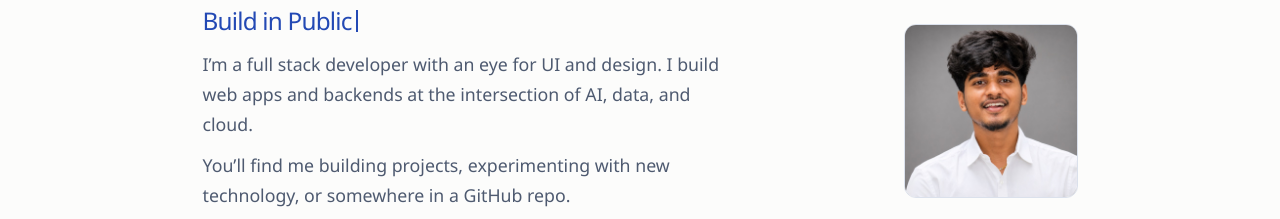
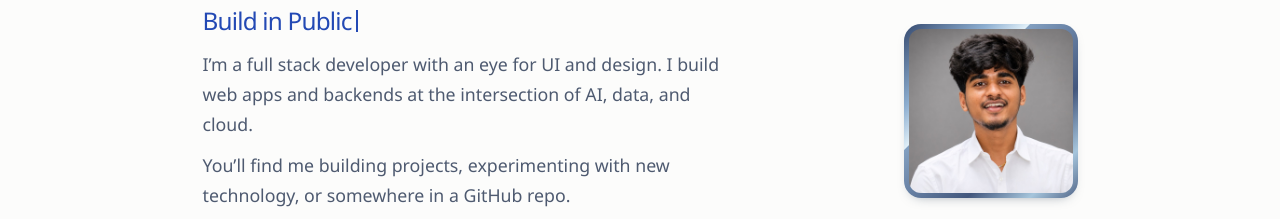
Before and after one commit to Kousik-dev/portfolio, a plain HTML site: page index.html in a window 1280 px wide. Shown: the part 560-779 px from the top of the page. Drawn offline with nearby package versions, Linux system fonts and the light colour scheme; a web font is replaced by a local one.

Commit message:
Frame the portrait in the winter banner's blue palette

```diff
--- a/index.html
+++ b/index.html
@@ -7,7 +7,7 @@
   <meta name="theme-color" content="#fcfcfb">
   <title>Kousik · Full Stack Developer</title>
   <link rel="icon" href="./assets/mark.svg" type="image/svg+xml">
-  <link rel="stylesheet" href="./src/style.css?v=b664ea9ecdba">
+  <link rel="stylesheet" href="./src/style.css?v=40e585104733">
   <script defer src="./src/main.js?v=f3871938c958"></script>
   <script defer src="./src/kitten.js?v=a9512c589224"></script>
 </head>
--- a/src/style.css
+++ b/src/style.css
@@ -108,8 +108,16 @@ h1 { margin: 0.1em 0 0.13em -0.035em; font-weight: 620; font-size: clamp(3.4rem,
 .profile-link:hover > span { transform: translate(2px, -2px); }
 .profile-link:active { transform: translateY(1px); }
 .inline-link { color: var(--accent); }
-.portrait { overflow: hidden; border: 1px solid var(--line); border-radius: 12px; }
-.portrait img { width: 100%; height: auto; }
+.portrait {
+  --rim: clamp(3px, 0.45vw, 5px);
+  --corner: clamp(11px, 1.6vw, 17px);
+  padding: var(--rim);
+  border-radius: var(--corner);
+  background: #526b93;
+  background: linear-gradient(135deg, #35496e 0%, #8daed0 24%, #e0eff8 36%, #829fc0 36.5%, #43577d 68%, #a6c5dc 86%, #516588 100%);
+  box-shadow: 0 5px 12px -7px #26395180;
+}
+.portrait img { width: 100%; height: auto; border-radius: calc(var(--corner) - var(--rim)); }
 
 .section { padding-block: 1.7rem clamp(2.9rem, 6vw, 5.4rem); border-top: 1px solid var(--line); scroll-margin-top: 18px; }
 .section-heading { display: flex; align-items: baseline; justify-content: space-between; gap: 0.8rem 1.3rem; flex-wrap: wrap; margin-bottom: 1.35rem; }
@@ -239,7 +247,7 @@ h3 { font-size: 1.18rem; font-weight: 650; letter-spacing: -0.033em; }
   .location { align-self: end; margin-top: 0.18rem; font-size: 0.74rem; }
   h1 { grid-row: 2; font-size: clamp(2.45rem, 9.4vw, 3.6rem); margin-block: -0.48rem; }
   .role { grid-row: 3; font-size: clamp(0.91rem, 3.1vw, 1.2rem); }
-  .portrait { grid-column: 2; grid-row: 1 / 4; align-self: center; border-radius: 9px; }
+  .portrait { grid-column: 2; grid-row: 1 / 4; align-self: center; }
   .intro, .hero-links { grid-column: 1 / -1; margin: 0; }
   .pet-track { --pet-width: 82px; }
   .project.has-pet { margin-top: 32px; }
```
